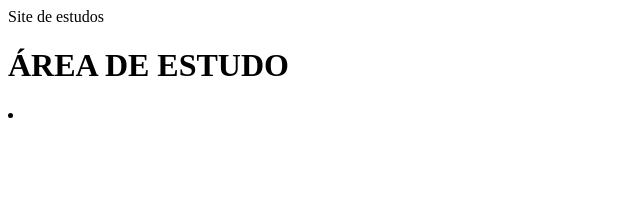
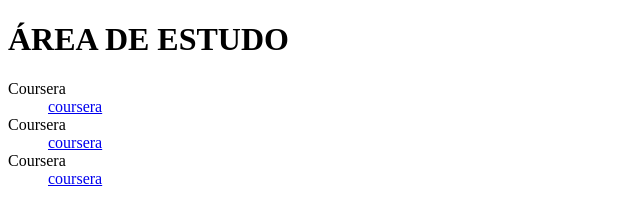
Before and after one commit to Gabriel-1812/projeto.site1, a plain HTML site: page index.html in a window 1280 px wide. Shown: the whole page, without its empty margins (0-640 px from the left). Drawn offline with Linux system fonts and the light colour scheme.

Commit message:
Update index.html

```diff
--- a/index.html
+++ b/index.html
@@ -1,17 +1,25 @@
 <!DOCTYPE html>
 <html lang="eng">
 <head>
-	<meta charset = "UTF-8"
-	<title> Site de estudos </title>
+	<meta charset = "UTF-8">
+	<title> Area de Estuos </title>
 </head>
 <body>
 	<header>
 		<h1> ÁREA DE ESTUDO </h1>
 		<nav>
 			<dl>
-				<li>
+				<dt> Coursera </dt>
+				<dd> <a href ="https://www.coursera.org/learn/illinois-tech-fundamentals-of-web-development/supplement/WiEqd/lecture-slides-html-forms" > coursera </a> </dd>
 
+				<dt> Coursera </dt>
+				<dd> <a href ="https://www.coursera.org/learn/illinois-tech-fundamentals-of-web-development/supplement/WiEqd/lecture-slides-html-forms" > coursera </a> </dd>
 
+				<dt> Coursera </dt>
+				<dd> <a href ="https://www.coursera.org/learn/illinois-tech-fundamentals-of-web-development/supplement/WiEqd/lecture-slides-html-forms" > coursera </a> </dd>
 
+			</dl>
+		</nav>
+	</header>
 </body>
 </html>
```
